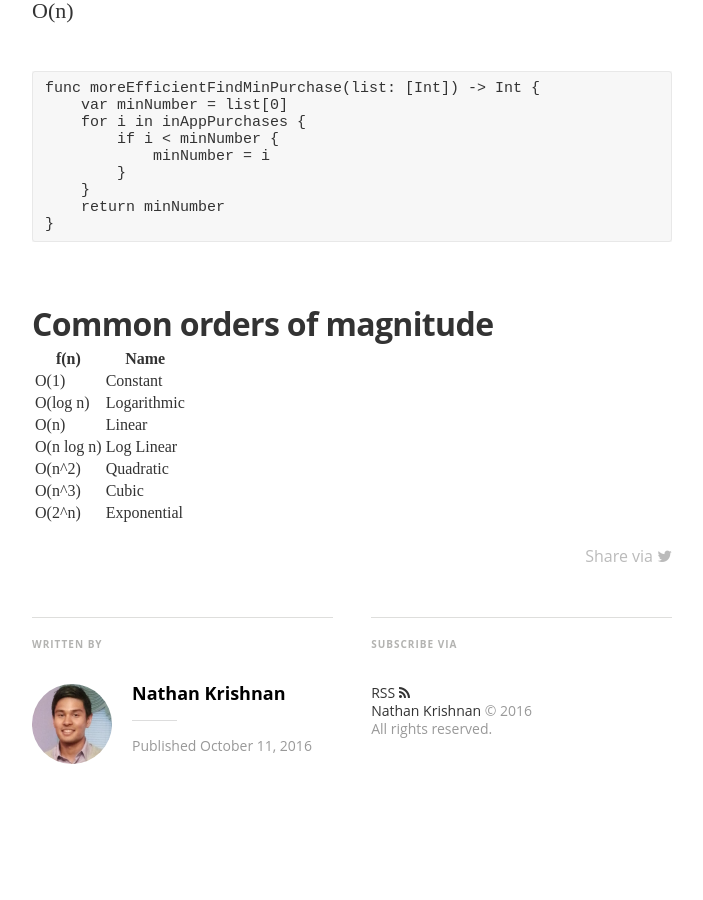
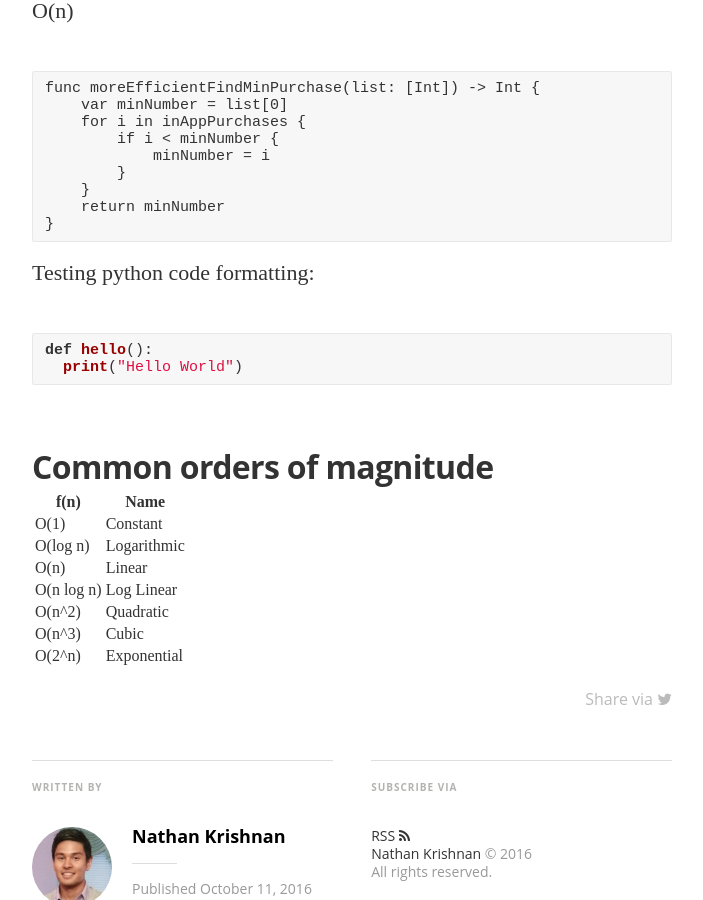
Before and after one commit to nathankrishnan/nathankrishnan.github.io, a Jekyll site: the page built from _posts/2016-10-11-big-o-notation.md, in a window 1280 px wide and 900 px high, scrolled down 3518 px. Shown: the whole window, without its empty margins (288-991 px from the left). Built offline with Jekyll 4.4.1, drawn with Linux system fonts in a browser that asks for light colours; nearby versions of some CDN libraries; some web fonts are replaced; comment, search, counter and statistics services are not loaded.

Commit message:
testing code formatting

````diff
--- a/_posts/2016-10-11-big-o-notation.md
+++ b/_posts/2016-10-11-big-o-notation.md
@@ -96,6 +96,13 @@ func moreEfficientFindMinPurchase(list: [Int]) -> Int {
 }
 ```
 
+Testing python code formatting:
+
+```python
+def hello():
+  print("Hello World")
+```
+
 # Common orders of magnitude
 
 
````
